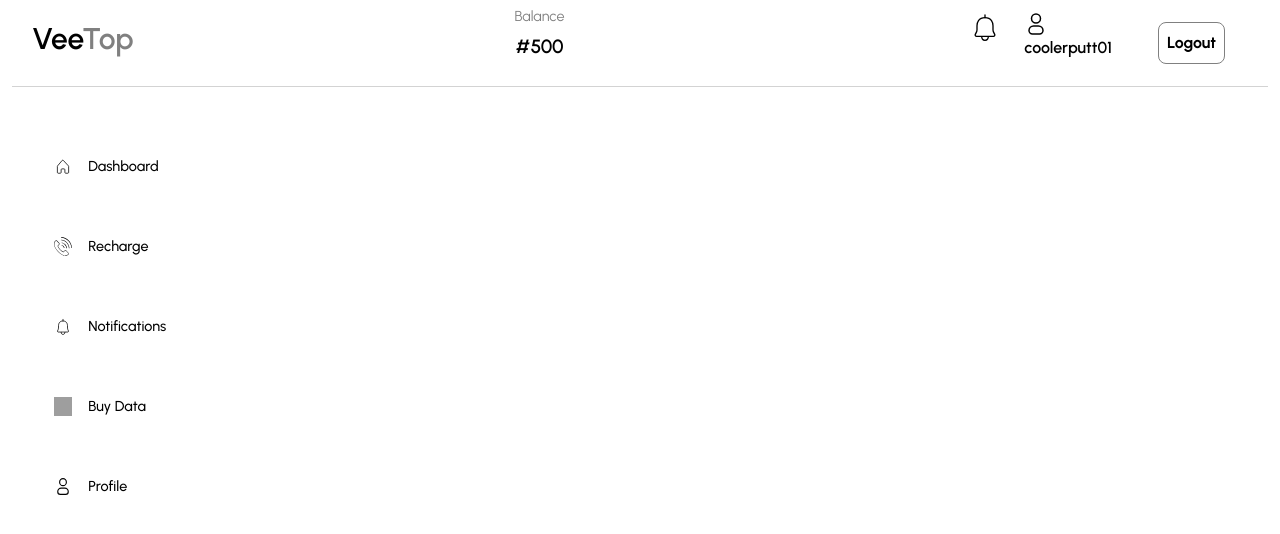
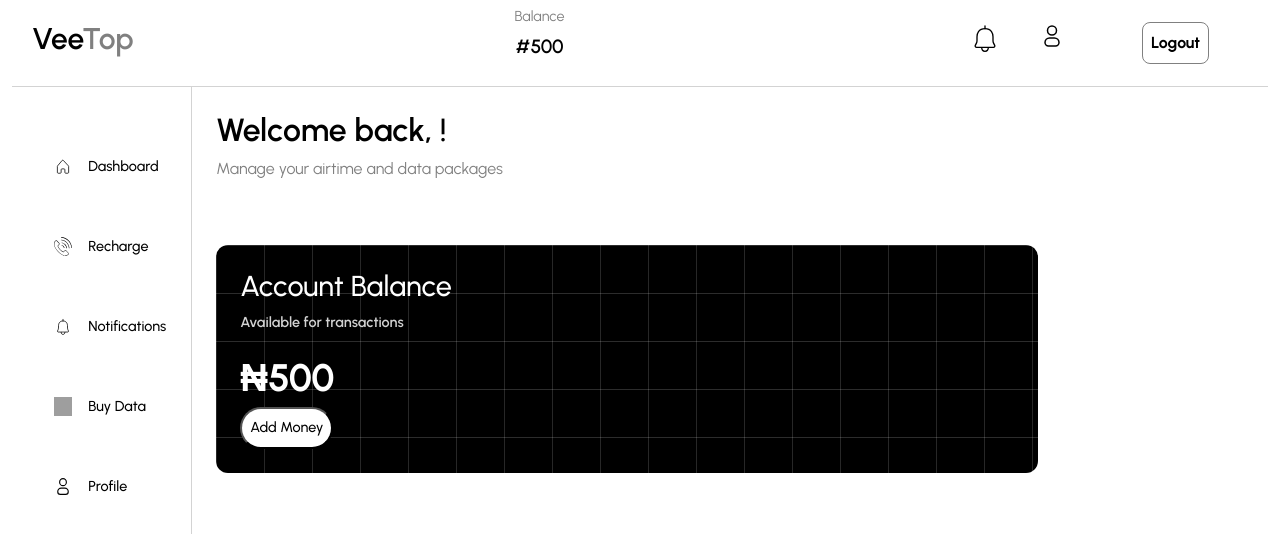
Before and after one commit to coolerputt01/Veetop, a Vue app in the folder frontend/: page /dashboard in a window 1280 px wide. Shown: the top 534 px of the page. Built offline with nearby package versions, Linux system fonts and the light colour scheme; grey boxes are pictures that could not be loaded; what vue-toast-notification would draw is missing.

Commit message:
I did some stuffs but rn , I feel sleepy, So good night, May GOD be with us

```diff
--- a/frontend/src/components/NavBar.vue
+++ b/frontend/src/components/NavBar.vue
@@ -154,7 +154,7 @@ img {
 li:hover {
   transform: translateY(-5%);
   cursor: pointer;
-  background-color: #000;
+  background-color: rgb(68, 68, 68) !important;
   border-radius: 14px;
   z-index: 100;
   span {
--- a/frontend/src/views/DashboardView.vue
+++ b/frontend/src/views/DashboardView.vue
@@ -1,7 +1,12 @@
 <script setup lang="ts">
-import { ref ,computed} from 'vue';
+import { ref ,computed , onBeforeMount} from 'vue';
 import type { Ref } from 'vue';
 import { useRouter } from 'vue-router';
+
+import { doc, getDoc } from 'firebase/firestore';
+import { auth, firestore } from '@/scripts/firebase';
+
+import axios from 'axios';
 
 import NavBar from '@/components/NavBar.vue';
 
@@ -10,14 +15,48 @@ import wallet from '@/assets/wallet-eye.svg';
 import menuIcon from '@/assets/menub.svg';
 
 import TransactionCard from '@/components/TransactionCard.vue';
-
 const walletShow : Ref<boolean> = ref(true);
 
 const router = useRouter();
 
 const imgSrc = computed(() => walletShow.value ? wallet : walletClosed);
+const checkSize = computed(() => window.innerWidth > 850);
 
-const checkSize = computed(() => window.innerWidth > 850);
+const username : Ref<string> = ref('');
+
+const getUser = async () => {
+    const user = auth.currentUser;
+
+    if (!user) {
+        console.error("No user is currently signed in.");
+        return;
+    }
+
+    try {
+        const userDocRef = doc(firestore, 'users', user.uid);
+        const userDoc = await getDoc(userDocRef);
+
+        if (userDoc.exists()) {
+            const userData = userDoc.data();
+            username.value = userData.fullname;
+        } else {
+            console.error("User document not found.");
+            return;
+        }
+    }catch(error: unknown) {
+        if(error instanceof Error){
+            console.error("A normal error occurred", error);
+        }else if(axios.isAxiosError(error)) {
+            console.error("An Axios Error", error);
+        }else {
+            console.error("A text error",error);
+        }
+    }
+}
+
+onBeforeMount(() => {
+    getUser();
+});
 
 </script>
 
@@ -57,7 +96,7 @@ const checkSize = computed(() => window.innerWidth > 850);
                                             <img v-lazy="'/src/assets/profile.svg'" alt="VeeTop profile icon" style="width: 1.5em;height: 1.5em;">
                                         </div>
                                         <div style="display: flex;justify-content: center;align-items: center;text-align: left;">
-                                            <p style="color: #000;font-weight: 600;">coolerputt01</p>
+                                            <p style="color: #000;font-weight: 600;">{{ username }}</p>
                                         </div>
                                     </span>
                                     <p v-else style="font-weight: 600;color: #000;"> Profile</p>
@@ -71,6 +110,26 @@ const checkSize = computed(() => window.innerWidth > 850);
                 </div>
             </nav>
             <NavBar />
+            <section class="p-4" style="display: flex;justify-content: flex-start;align-items: center;flex-direction: column; color: #000;overflow-x: hidden;height: 86vh;" :style="{marginLeft: checkSize ? '14vw' :'none',borderLeft: checkSize ? '1px solid lightgray': 'none' }">
+                <div style="width: 100%;">
+                    <h2 style="color: #000;text-align: left;font-weight:600;">Welcome back, {{ username }}!</h2>
+                    <p style="color: grey;text-align: left;">Manage your airtime and data packages</p>
+                </div>
+                <div style="display: flex;justify-content: flex-start;align-items: center;width: 100%;">
+                    <div class="grid p-4 mt-5" style="width: 80%;background-color: #000;border-radius: 12px;">
+                        <span>
+                            <h1 style="font-size: 1.8em;text-align: left;">Account Balance</h1>
+                            <p style="font-size: 0.9em;text-align: left;color: lightgrey;font-weight: 550;">Available for transactions</p>
+                        </span>
+                        <span style="display: flex;justify-content: flex-start;align-items: center;width: 100%;flex-direction: column;">
+                            <span style="font-weight: 700;font-size: 2.4em;width: 100%;">&#8358;500</span>
+                            <div style="width: 100%;">
+                                <button class="p-2" style="background-color: #fff;border-radius: 50px;color: #000;font-size: 0.9em;font-weight: 500;">Add Money</button>
+                            </div>
+                        </span>
+                    </div>
+                </div>
+            </section>
        </section>
     </main>
 </template>
--- a/frontend/src/views/LandingView.vue
+++ b/frontend/src/views/LandingView.vue
@@ -51,7 +51,7 @@ const router = useRouter();
           <h1 class="h1 display-1" style="font-weight: 600;color:grey;"><span style="color: #fff">Vee</span>Top</h1>
         </span>
         <h3 style="color: grey;font-weight: 400;font-size: medium;" class="text-left" >Internetworking made available for all...</h3>
-        <button style="background-color: #fff;cursor: pointer; border-radius: 50px;color:white;width:30vw;border:none;outline: none;color:#000;transition:all 0.3s;" class="my-4 p-2" :class="{'hovered':isHovered}" @mouseover="isHovered= true" @mouseleave="isHovered=false" @click.prevent="router.push('/signup')"> Get Started</button>
+        <button style="background-color: #fff;cursor: pointer; border-radius: 50px;;width:30vw;border:none;outline: none;color:#000;transition:all 0.3s;" class="my-4 p-2" :class="{'hovered':isHovered}" @mouseover="isHovered= true" @mouseleave="isHovered=false" @click.prevent="router.push('/signup')"> Get Started</button>
       </div>
       <span>
         <img v-lazy="'https://i.ibb.co/C5gVkBLy/Veetop-Hand.png'" alt="Veetop Phone illustration" class="w-100 mx-3" v-show="!isMobileRef">
--- a/frontend/src/views/SignupView.vue
+++ b/frontend/src/views/SignupView.vue
@@ -1,5 +1,5 @@
 <script setup lang="ts">
-import { ref ,onUnmounted,computed } from 'vue';
+import { ref } from 'vue';
 import type { Ref } from 'vue';
 import { useRouter } from 'vue-router';
 
```
